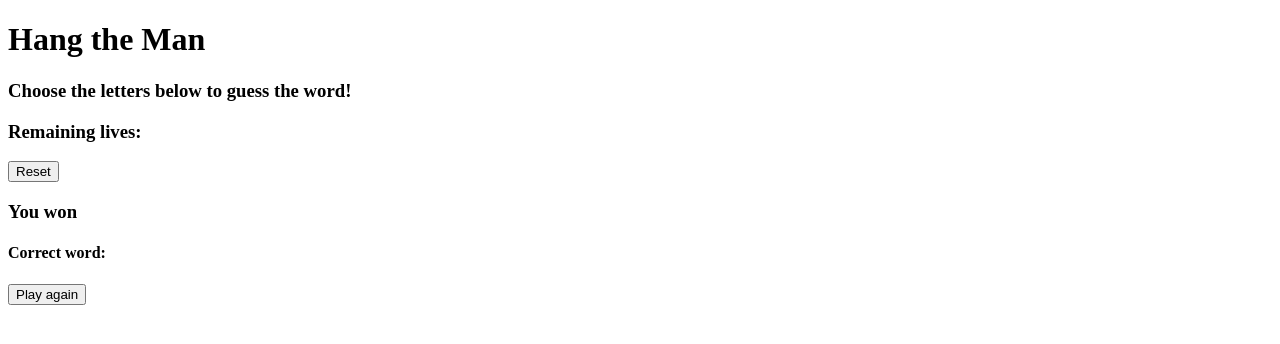
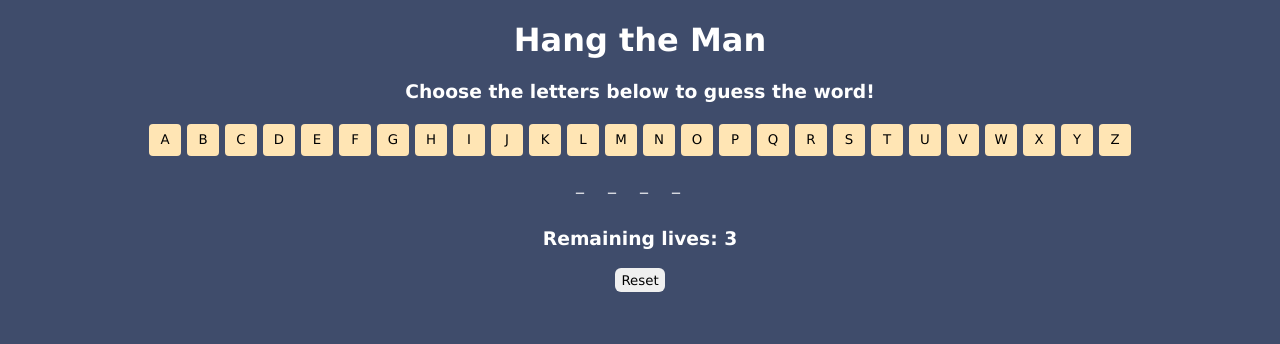
Before and after one commit to Nooah12/assignment-3, a plain HTML site: page index.html in a window 1280 px wide. Drawn offline with Linux system fonts and the light colour scheme.

Commit message:
ändra namn igen

```diff
--- a/index.html
+++ b/index.html
@@ -3,8 +3,8 @@
 <head>
   <meta charset="UTF-8">
   <meta name="viewport" content="width=device-width, initial-scale=1.0">
-  <link rel="stylesheet" href="ass3.css">
-  <script src="ass3.js" defer></script>
+  <link rel="stylesheet" href="style.css">
+  <script src="script.js" defer></script>
   <title>Hangman Game</title>
 </head>
 <body>
```
